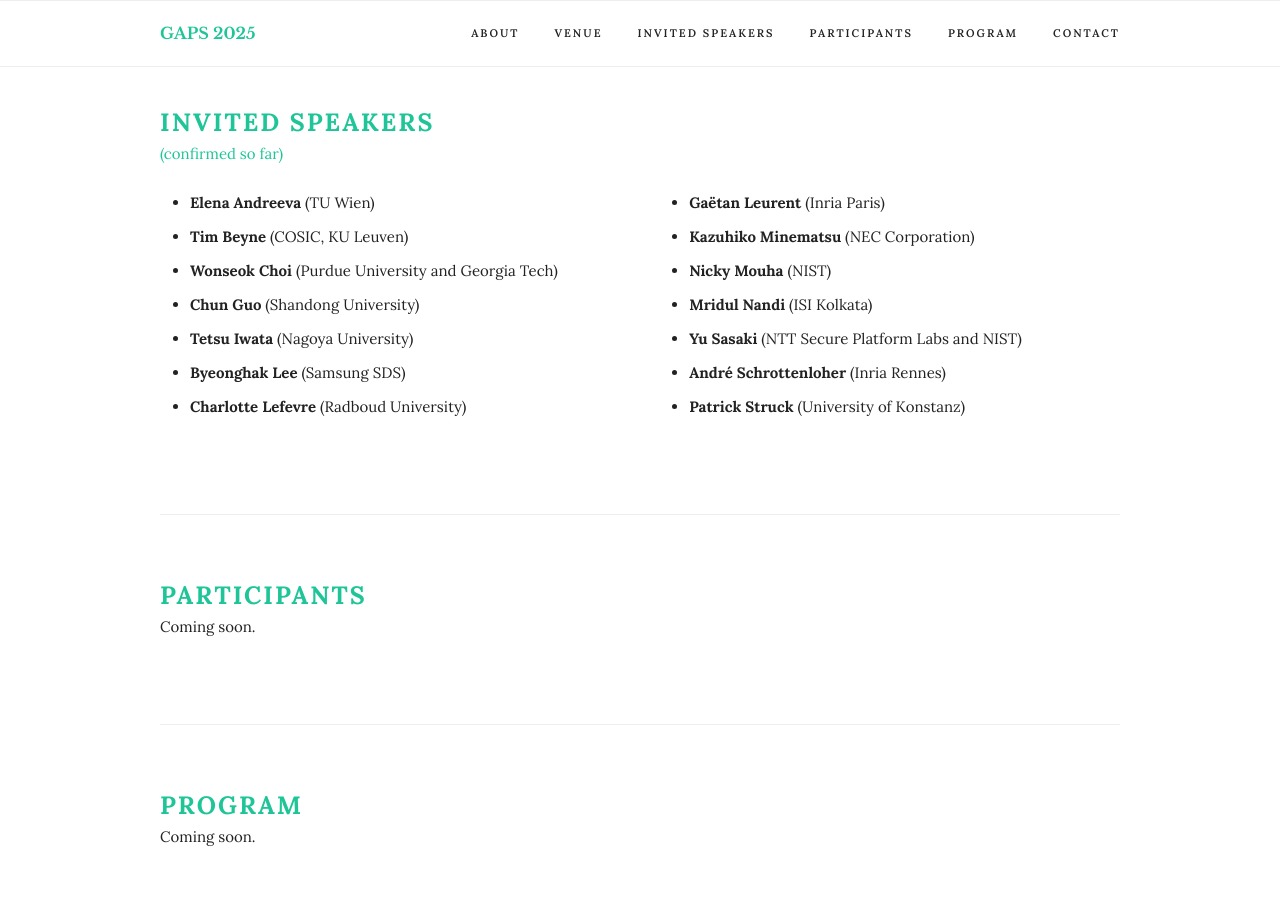
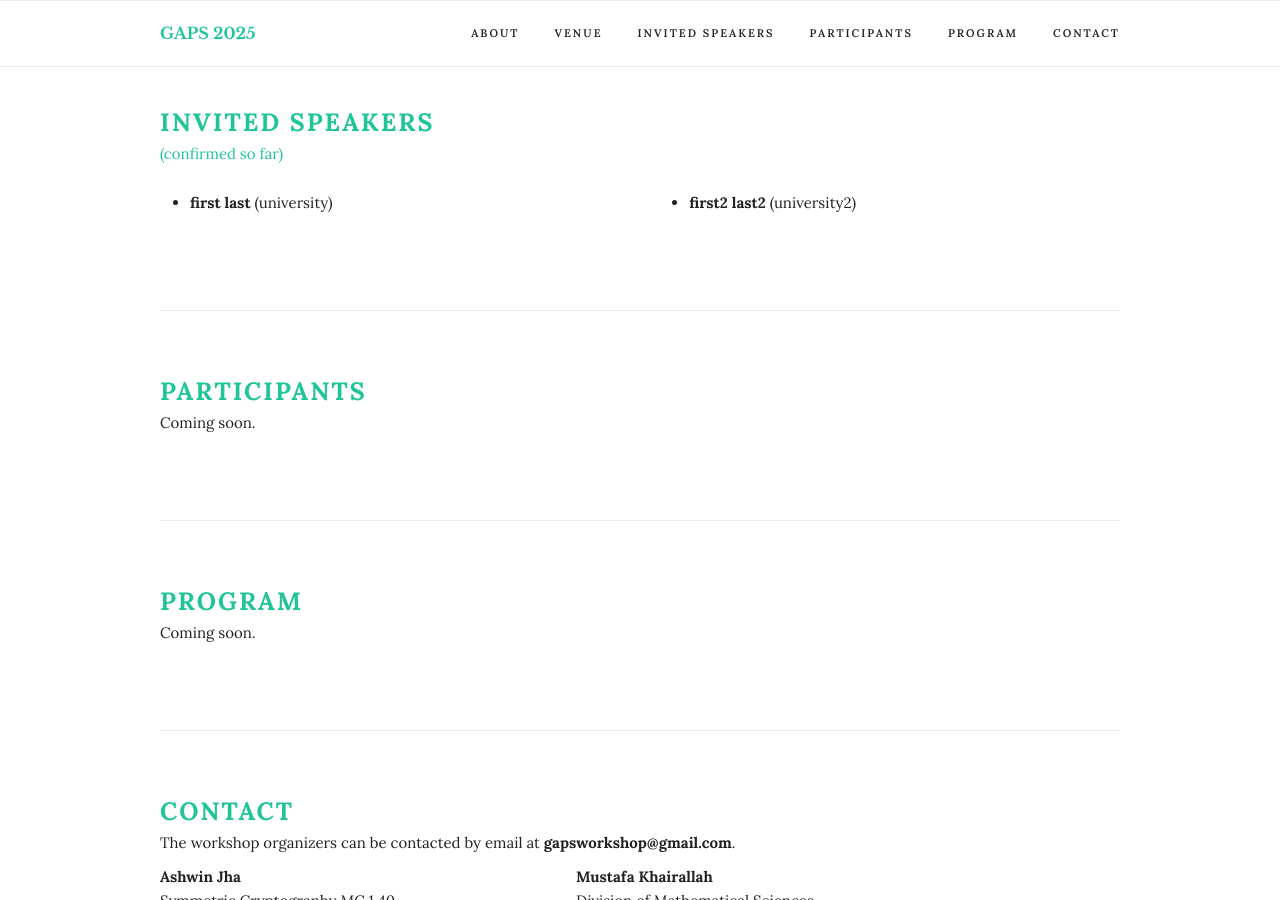
Before and after one commit to scopeworkshop/scopeworkshop.github.io, a Jekyll site: the page built from index.html, in a window 1280 px wide and 900 px high, scrolled down 2463 px. Built offline with Jekyll 4.4.1, drawn with Linux system fonts in a browser that asks for light colours.

Commit message:
Update speakers.yml

```diff
--- a/_data/speakers.yml
+++ b/_data/speakers.yml
@@ -1,42 +1,6 @@
-- first: Elena
-  last: Andreeva
-  affiliation: TU Wien
-- first: Tim
-  last: Beyne
-  affiliation: COSIC, KU Leuven
-- first: Wonseok
-  last: Choi
-  affiliation: Purdue University and Georgia Tech
-- first: Chun
-  last: Guo
-  affiliation: Shandong University
-- first: Tetsu
-  last: Iwata
-  affiliation: Nagoya University
-- first: Kazuhiko
-  last: Minematsu
-  affiliation: NEC Corporation
-- first: Mridul
-  last: Nandi
-  affiliation: ISI Kolkata
-- first: Yu
-  last: Sasaki
-  affiliation: NTT Secure Platform Labs and NIST
-- first: André
-  last: Schrottenloher
-  affiliation: Inria Rennes
-- first: Patrick
-  last: Struck
-  affiliation: University of Konstanz
-- first: Charlotte
-  last: Lefevre
-  affiliation: Radboud University
-- first: Gaëtan
-  last: Leurent
-  affiliation: Inria Paris
-- first: Byeonghak
-  last: Lee
-  affiliation: Samsung SDS
-- first: Nicky
-  last: Mouha
-  affiliation: NIST
+- first: first
+  last: last
+  affiliation: university
+- first: first2
+  last: last2
+  affiliation: university2
```
